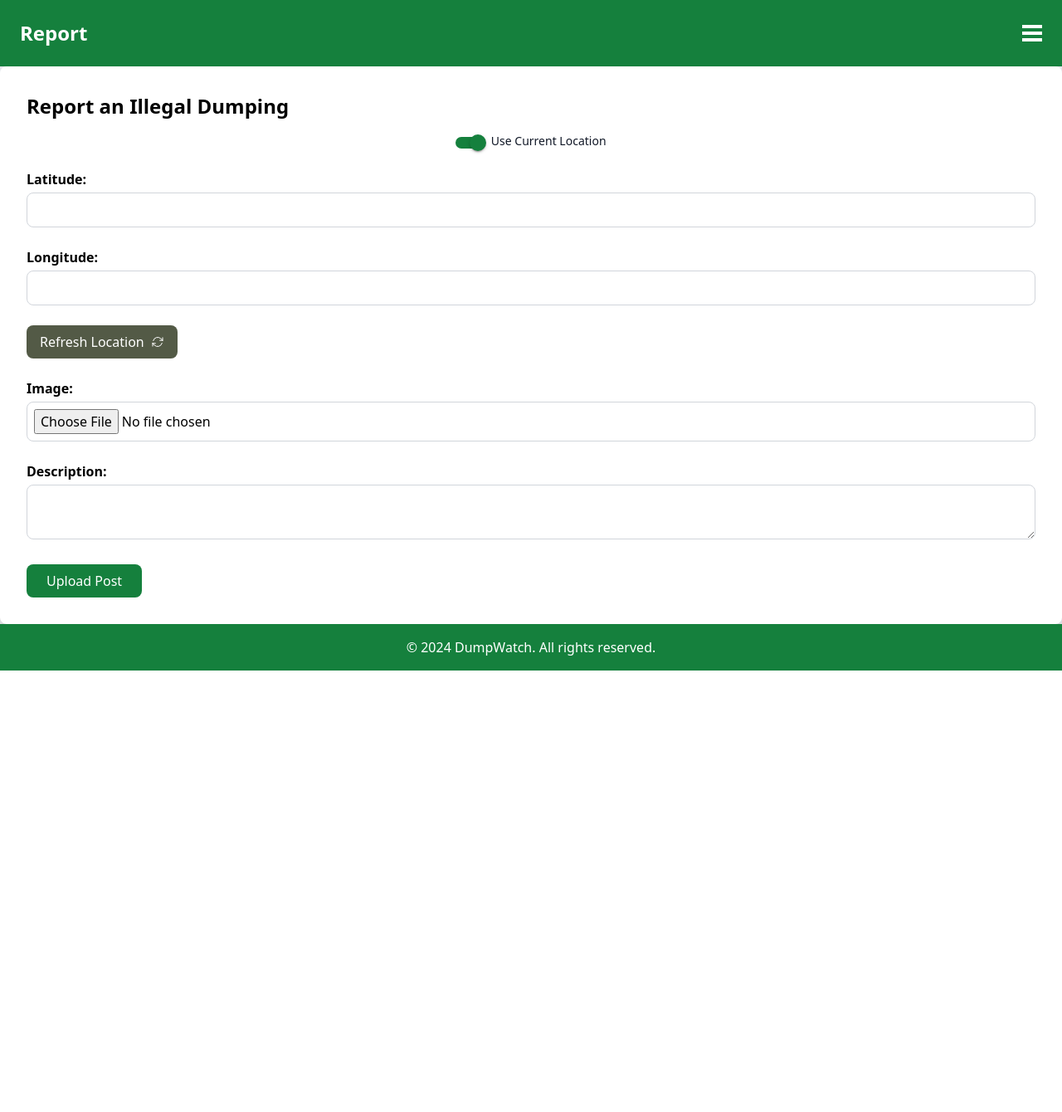
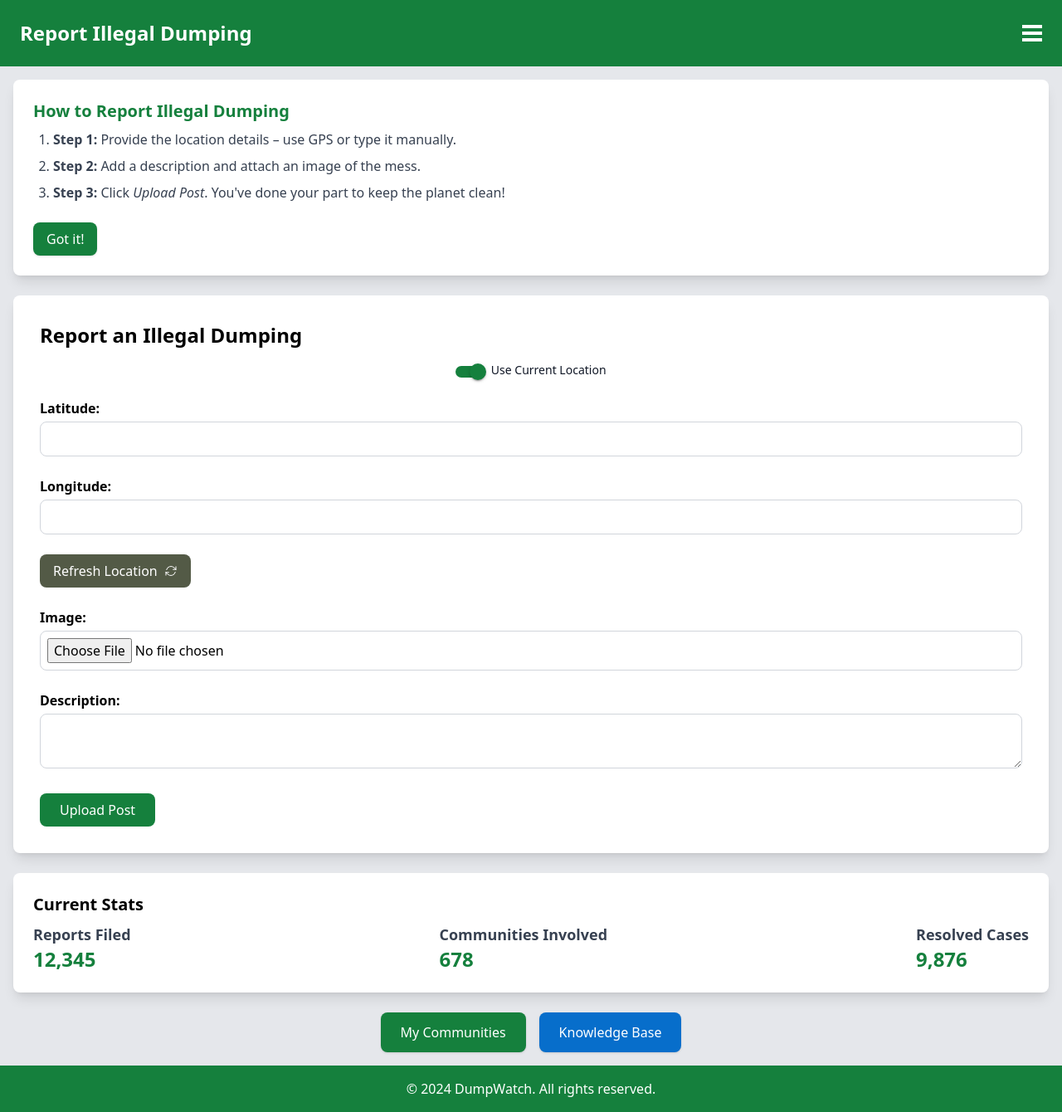
Before and after one commit to ChristiaanOpperman/DumpWatch, a React (Create React App) app in the folder dumpwatch/frontend/: page /home in a window 1280 px wide. Shown: the whole page at 83% size. Before the commit the page ends 808 px from the top, so only its background shows below. Built offline with nearby package versions, Linux system fonts and the light colour scheme; no server answers; sample sign-in values are in the browser's storage.

Commit message:
ADDED new member home page

```diff
--- a/dumpwatch/frontend/src/pages/home.js
+++ b/dumpwatch/frontend/src/pages/home.js
@@ -1,15 +1,85 @@
-import React from 'react';
+import React, { useState } from 'react';
 import CreateReportForm from '../components/CreateReportForm';
 import Layout from '../components/Layout';
+import { useNavigate } from 'react-router-dom';
 
 const Home = () => {
+    const navigate = useNavigate();
+    const [showSteps, setShowSteps] = useState(true); // State to toggle steps visibility
+
+
+    const navigateToCommunity = () => {
+        navigate('/community');
+    };
+
     return (
-        <Layout pageTitle="Report">
-            <main  className="container mx-auto ">
-                <div className="bg-white p-8 rounded-lg shadow-lg">
+        <Layout pageTitle="Report Illegal Dumping">
+            <main className="container mx-auto p-4 space-y-6">
+                {/* Steps Section */}
+                {showSteps && (
+                    <section className="bg-white p-6 rounded-lg shadow-lg">
+                        <h2 className="text-xl font-bold text-green-700 mb-2">How to Report Illegal Dumping</h2>
+                        <ul className="list-decimal pl-6 text-gray-700">
+                            <li className="mb-2">
+                                <strong>Step 1:</strong> Provide the location details – use GPS or type it manually.
+                            </li>
+                            <li className="mb-2">
+                                <strong>Step 2:</strong> Add a description and attach an image of the mess.
+                            </li>
+                            <li className="mb-2">
+                                <strong>Step 3:</strong> Click <em>Upload Post</em>. You've done your part to keep the planet clean!
+                            </li>
+                        </ul>
+                        <button
+                            onClick={() => setShowSteps(false)} // Hide steps on click
+                            className="mt-4 bg-green-700 text-white py-2 px-4 rounded-lg shadow hover:bg-green-800 transition"
+                        >
+                            Got it!
+                        </button>
+                    </section>
+                )}
+
+                {/* Report Form */}
+                <section className="bg-white p-8 rounded-lg shadow-lg">
                     <h2 className="text-2xl font-bold mb-4">Report an Illegal Dumping</h2>
                     <CreateReportForm />
-                </div>
+                </section>
+
+                {/* Stats Section */}
+                <section className="bg-white p-6 rounded-lg shadow-lg">
+                    <h2 className="text-xl font-bold text-black mb-2">Current Stats</h2>
+                    <div className="flex justify-between text-gray-700">
+                        <div>
+                            <p className="text-lg font-semibold">Reports Filed</p>
+                            <p className="text-2xl font-bold text-green-700">12,345</p>
+                        </div>
+                        <div>
+                            <p className="text-lg font-semibold">Communities Involved</p>
+                            <p className="text-2xl font-bold text-green-700">678</p>
+                        </div>
+                        <div>
+                            <p className="text-lg font-semibold">Resolved Cases</p>
+                            <p className="text-2xl font-bold text-green-700">9,876</p>
+                        </div>
+                    </div>
+                </section>
+
+                {/* Navigation Buttons */}
+                <section className="flex flex-col md:flex-row items-center justify-center space-y-4 md:space-y-0 md:space-x-4">
+                    <button
+                        onClick={navigateToCommunity}
+                        className="bg-green-700 text-white py-3 px-6 rounded-lg shadow hover:bg-green-800 transition"
+                    >
+                        My Communities
+                    </button>
+                    <button
+                        onClick={navigateToCommunity}
+                        className="bg-[rgb(7,110,203)] text-white py-3 px-6 rounded-lg shadow hover:bg-[rgb(6,99,183)] transition"
+                    >
+                        Knowledge Base
+                    </button>
+
+                </section>
             </main>
         </Layout>
     );
```
